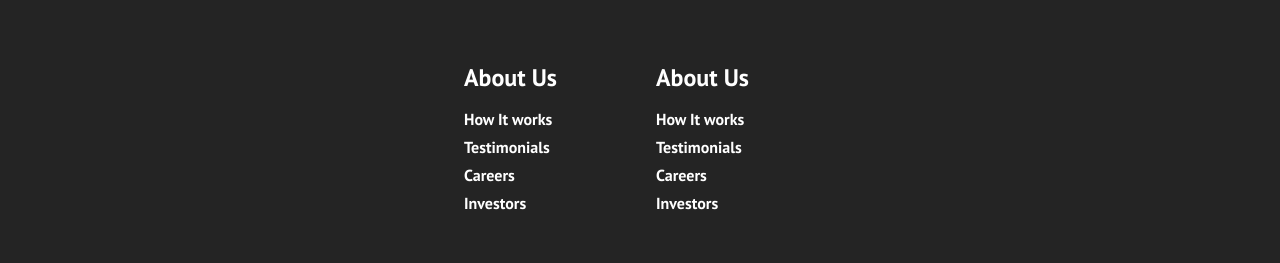
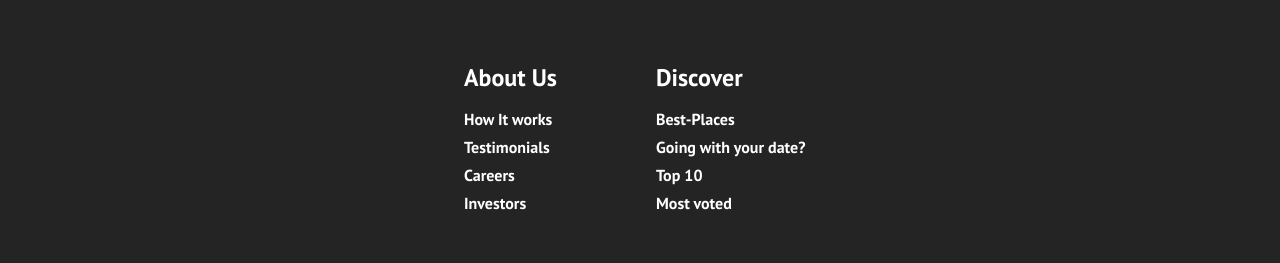
Before and after one commit to rafahg/react-example-website, a React (Create React App) app: page / in a window 1280 px wide. Shown: the part 2160-2423 px from the top of the page. Built offline with nearby package versions, Linux system fonts and the light colour scheme.

Commit message:
package.json modified for deployment

```diff
--- a/package.json
+++ b/package.json
@@ -1,4 +1,5 @@
 {
+  "homepage": "https://rafahg.github.io/react-example-website/",
   "name": "website-travel",
   "version": "0.1.0",
   "private": true,
@@ -12,6 +13,8 @@
     "react-scripts": "4.0.1"
   },
   "scripts": {
+    "predeploy": "npm run build",
+    "deploy": "gh-pages -d build",
     "start": "react-scripts start",
     "build": "react-scripts build",
     "test": "react-scripts test",
--- a/src/components/Footer.js
+++ b/src/components/Footer.js
@@ -30,11 +30,11 @@ function Footer() {
             <Link to='/sign-up'>Investors</Link>
           </div>
           <div className="footer-link-items">
-            <h2>About Us</h2>
-            <Link to='/sign-up'>How It works</Link>
-            <Link to='/sign-up'>Testimonials</Link>
-            <Link to='/sign-up'>Careers</Link>
-            <Link to='/sign-up'>Investors</Link>
+            <h2>Discover</h2>
+            <Link to='/sign-up'>Best-Places</Link>
+            <Link to='/sign-up'>Going with your date?</Link>
+            <Link to='/sign-up'>Top 10</Link>
+            <Link to='/sign-up'>Most voted</Link>
           </div>
         </div>
       </div>
```
Also changed, not shown: 1 other file (tests, documents, lock files or other folders).
